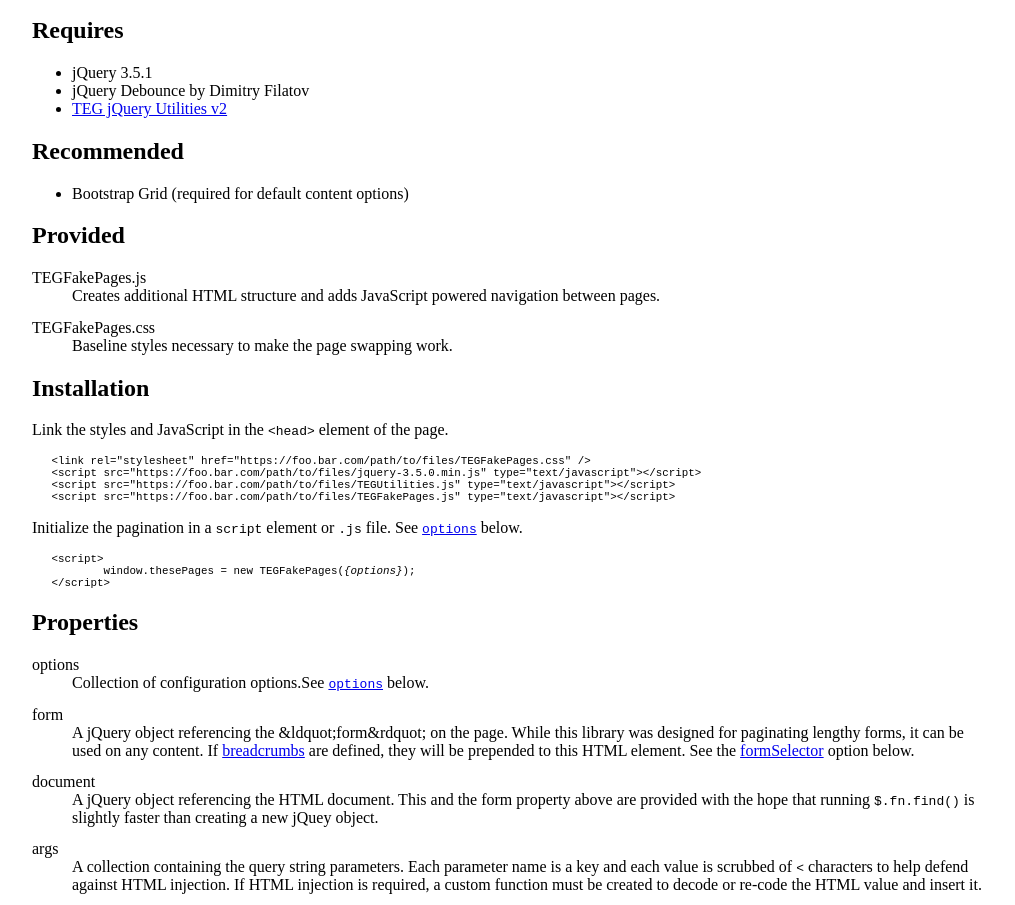
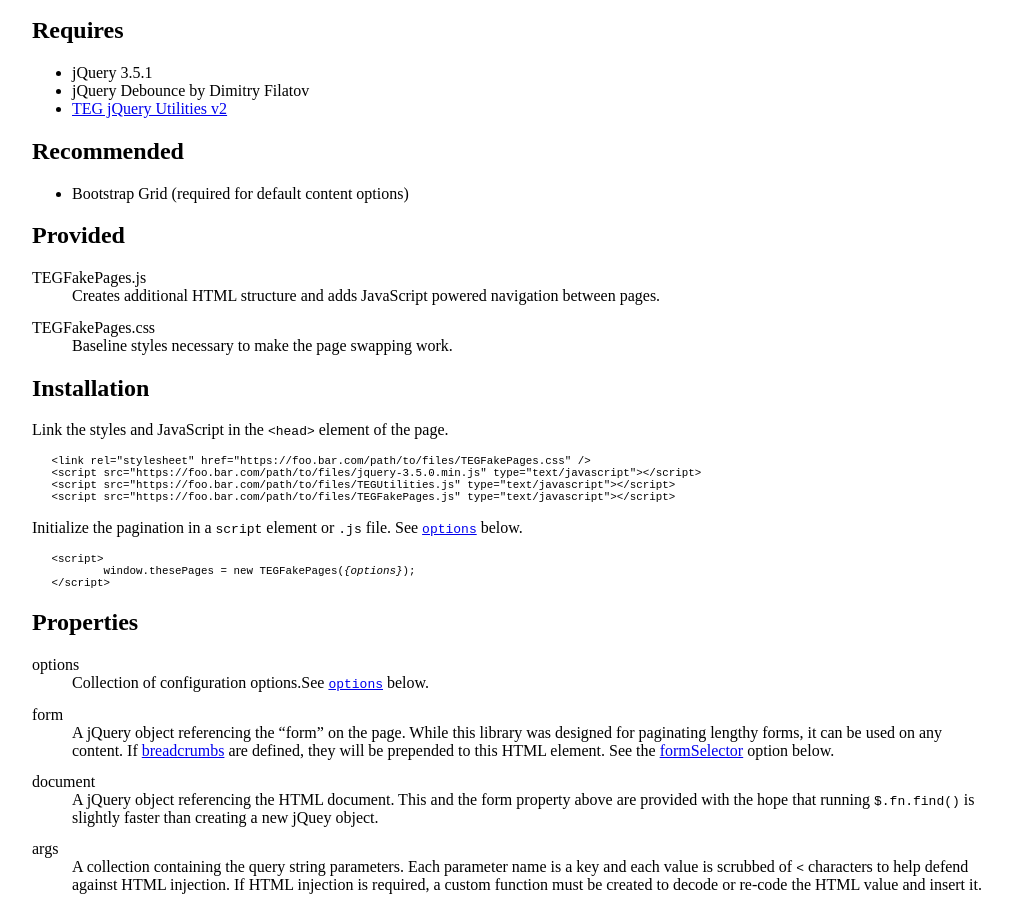
Before and after one commit to pbjTEG/TEGFakePages, a plain HTML site: page README.html in a window 1280 px wide. Shown: the part 119-1024 px from the top of the page, without its empty margins (128-1143 px from the left). Drawn offline with Linux system fonts and the light colour scheme.

Commit message:
fix escaped quotes

```diff
--- a/README.html
+++ b/README.html
@@ -94,7 +94,7 @@
 		<code class="prettyprint lang-javascript"><a href="#Options">options</a></code> below.
 	</dd>
 	<dt>form</dt>
-	<dd>A jQuery object referencing the &ldquot;form&rdquot; on the page. While this library was designed for paginating lengthy forms, it can be used on any content. If <a href="#breadcrumbs" class="prettyprint lang-javascript">breadcrumbs</a> are defined, they will be prepended to this HTML element. See the
+	<dd>A jQuery object referencing the &ldquo;form&rdquo; on the page. While this library was designed for paginating lengthy forms, it can be used on any content. If <a href="#breadcrumbs" class="prettyprint lang-javascript">breadcrumbs</a> are defined, they will be prepended to this HTML element. See the
 		<a href="#formSelector">formSelector</a> option below.
 	</dd>
 	<dt>document</dt>
```
